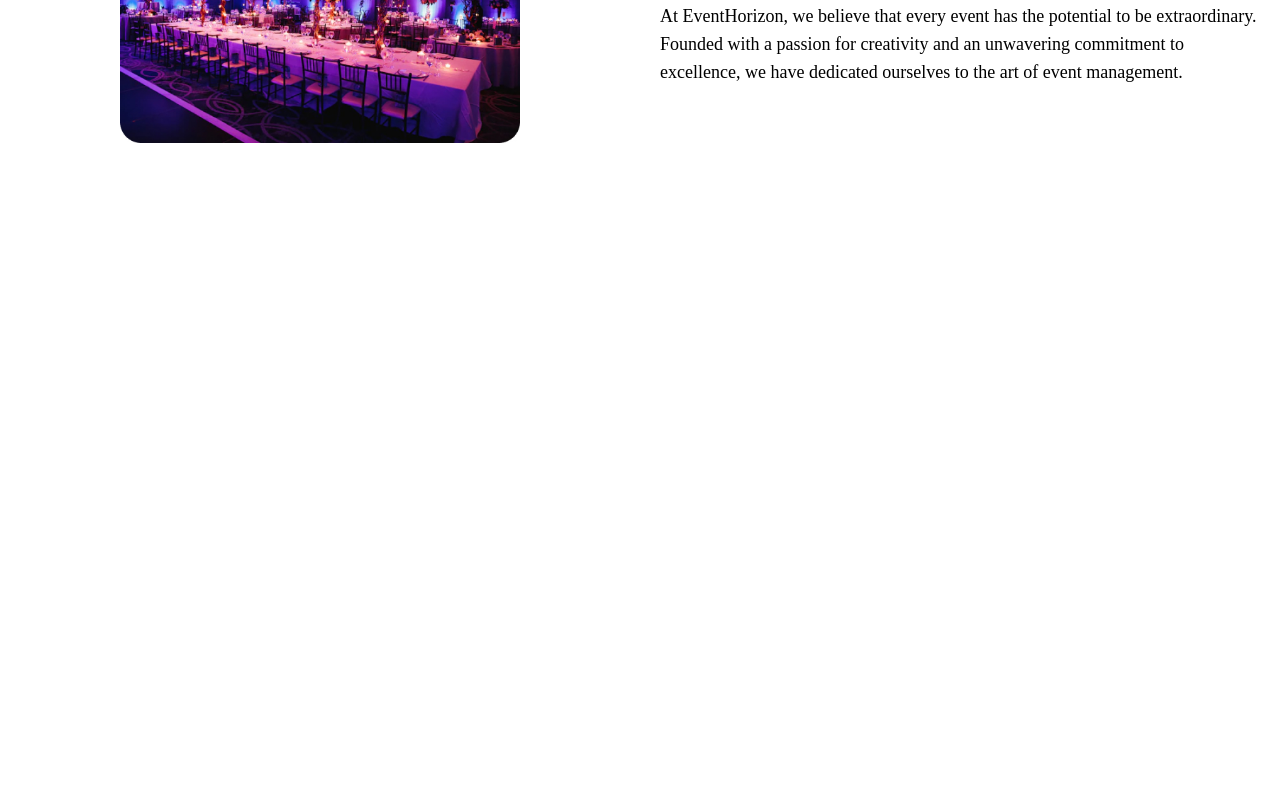
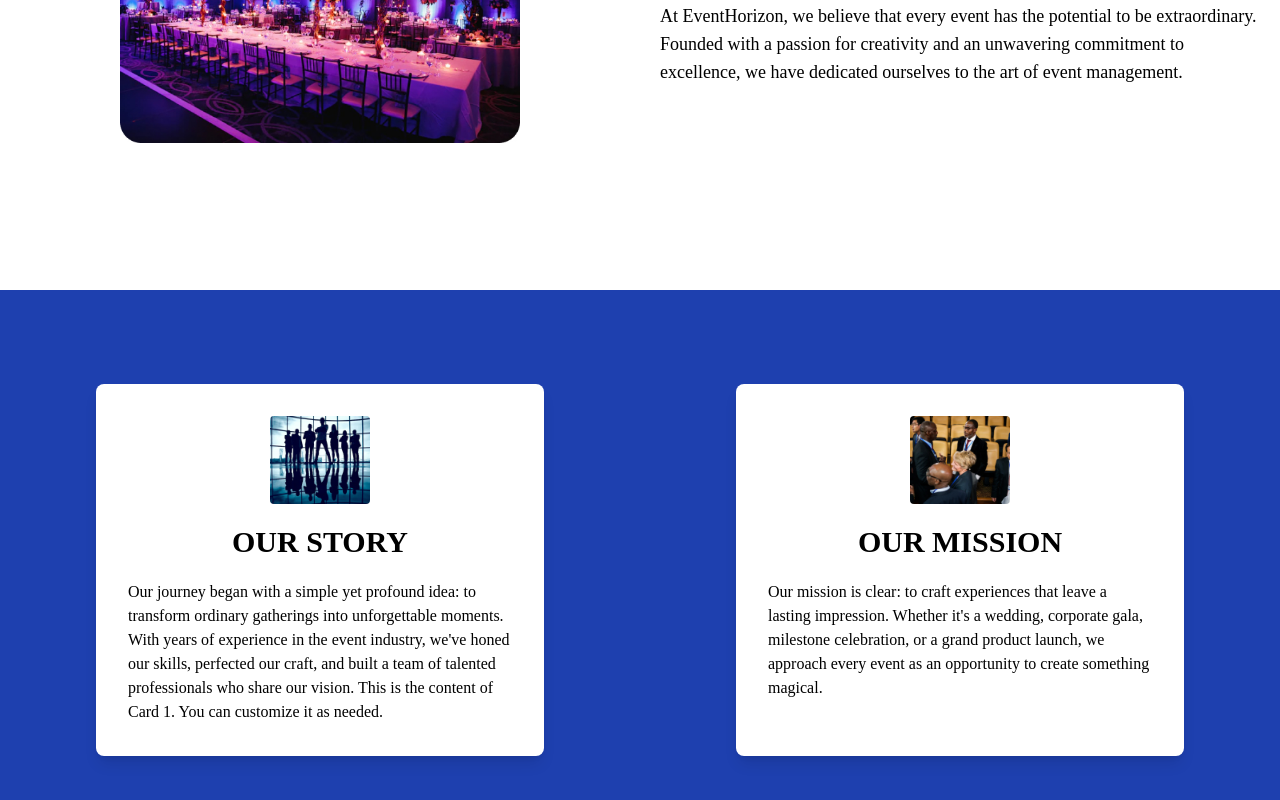
Before and after one commit to oslim4321/Event-Management-System, a Next.js app: page / in a window 1280 px wide. Shown: the part 1070-1870 px from the top of the page. Before the commit the page ends 1360 px from the top, so only its background shows below. Built offline with nearby package versions, Linux system fonts and the light colour scheme; no server answers.

Commit message:
more section page done

```diff
--- a/src/app/page.tsx
+++ b/src/app/page.tsx
@@ -2,13 +2,14 @@ import Image from "next/image";
 import TestReduc from "./TestReduc";
 import Herosection from "@/components/Herosection";
 import AboutEv from "@/components/AboutEv";
+import Story from "@/components/Story";
 
 export default function Home() {
   return (
     <main className="">
       <Herosection />
-      <AboutEv/>
-      {/* <TestReduc/> */}
+      <AboutEv />
+      <Story/>     {/* <TestReduc/> */}
     </main>
   );
 }
--- /dev/null
+++ b/src/components/Story.jsx
@@ -0,0 +1,42 @@
+import React from 'react';
+import { ImgComp } from "./ImageComp";
+
+const Story = () => {
+  return (
+    <div className="w-full md:h-[70vh] h-[140vh] bg-blue-800 flex justify-center items-center">
+      <div className="container flex flex-col md:flex-row flex-wrap">
+        <div className="w-full md:w-1/2 p-4 flex justify-center items-center">
+          <div className="bg-white w-full h-[100%] md:max-w-md p-8 rounded-lg shadow-lg space-y-5">
+            <ImgComp src="/story.jpg" alt="event" width="100px" height='100px' className='mx-auto rounded'></ImgComp>
+            <h2 className="text-3xl font-semibold mb-4 font-canv text-center">
+              OUR STORY
+            </h2>
+            <p className="font-canv">
+              Our journey began with a simple yet profound idea: to transform
+              ordinary gatherings into unforgettable moments. With years of
+              experience in the event industry, we've honed our skills, perfected
+              our craft, and built a team of talented professionals who share our
+              vision. This is the content of Card 1. You can customize it as needed.
+            </p>
+          </div>
+        </div>
+        <div className="w-full md:w-1/2 p-4 flex justify-center items-center">
+          <div className="bg-white w-full h-[100%] md:max-w-md p-8 rounded-lg shadow-lg space-y-5">
+            <ImgComp src="/mission.jpg" alt="event"  width="100px" height='100px' className='mx-auto rounded'></ImgComp>
+            <h2 className="text-3xl font-semibold mb-4 font-canv text-center">
+              OUR MISSION
+            </h2>
+            <p className="font-canv">
+              Our mission is clear: to craft experiences that leave a lasting
+              impression. Whether it's a wedding, corporate gala, milestone
+              celebration, or a grand product launch, we approach every event as
+              an opportunity to create something magical.
+            </p>
+          </div>
+        </div>
+      </div>
+    </div>
+  );
+};
+
+export default Story;
```
Also changed, not shown: public/mission.jpg (added), public/story.jpg (added).
